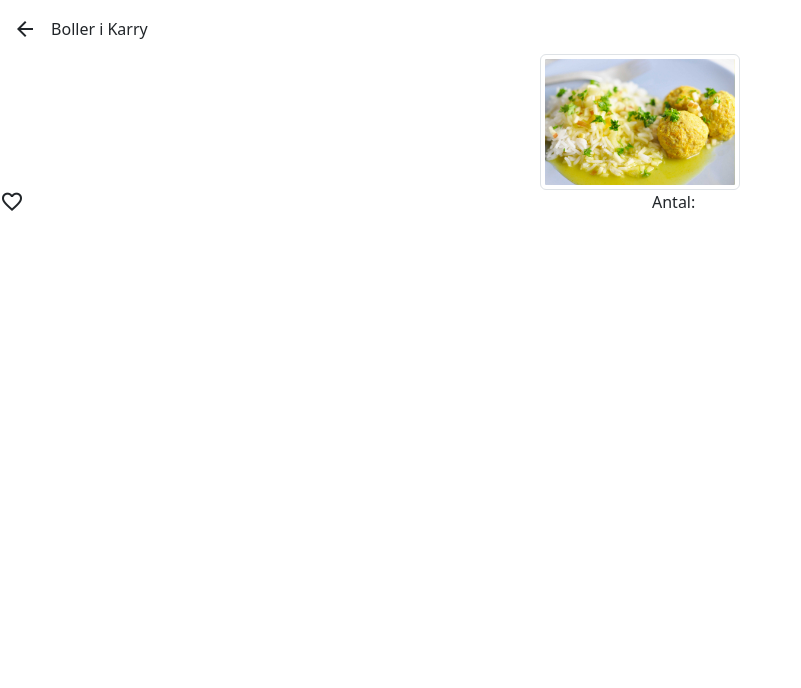
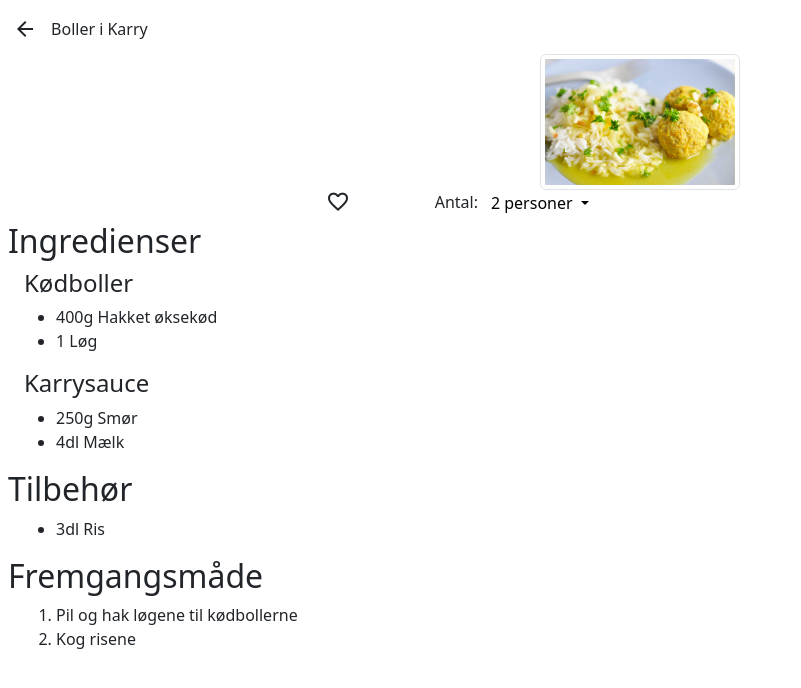
Before and after one commit to pete662f/BudgetBite, a plain HTML site: page recipe.html in a window 1280 px wide. Shown: the whole page, without its empty margins (0-801 px from the left). Drawn offline with nearby package versions, Linux system fonts and the light colour scheme.

Commit message:
alkfbh
kuigef

```diff
--- a/recipe.html
+++ b/recipe.html
@@ -19,17 +19,60 @@
             <img src="/images/Boller-i-karry-scaled.jpg" style="width: 200px;" class="img-thumbnail">
         </center>
         <div class="row">
-            <div class="col">
+            <div class="col-3">
+
+            </div>
+            <div class="col-1">
                 <span class="material-symbols-outlined">favorite</span>
             </div>
-            <div class="col">Antal:
-                <ul class="dropdown-menu text-small shadow">
-                    <li><a class="dropdown-item" href="#">2 personer</a></li>
-                    <li><a class="dropdown-item" href="#">4 personer</a></li>
-                    <li><hr class="dropdown-divider"></li>
-                    <li><a class="dropdown-item" href="#">6 personer</a></li>
-                  </ul>
+            <div class="col-5 d-flex">Antal:
+                <div class="dropdown">
+                    <button class="btn btn-secondary dropdown-toggle pt-0" type="button" data-bs-toggle="dropdown" aria-expanded="false" style="color: black; border-color: white; background: white;">
+                    2 personer
+                    </button>
+                    <ul class="dropdown-menu">
+                      <li><a class="dropdown-item" href="#">2 peronser</a></li>
+                      <li><a class="dropdown-item" href="#">4 personer</a></li>
+                      <li><a class="dropdown-item" href="#">8 personer</a></li>
+                    </ul>
+                  </div>
             </div>
-          </div>
+        </div>
+        <h2 class="ps-2">Ingredienser</h2>
+        <h4 class="ps-4">Kødboller</h4>
+        <ul>
+            <div class="row ps-4">
+                <div class="col">
+                    <li>400g Hakket øksekød</li>
+                    <li>1 Løg</li>
+                </div>
+            </div>
+        </ul>
+        <h4 class="ps-4">Karrysauce</h4>
+        <ul>
+            <div class="row ps-4">
+                <div class="col">
+                    <li>250g Smør</li>
+                    <li>4dl Mælk</li>
+                </div>
+            </div>
+        </ul>
+        <h2 class="ps-2">Tilbehør</h2>
+        <ul>
+            <div class="row ps-4">
+                <div class="col">
+                    <li>3dl Ris</li>
+                </div>
+            </div>
+        </ul>
+        <h2 class="ps-2">Fremgangsmåde</h2>
+        <ol>
+            <div class="row ps-4">
+                <div class="col">
+                    <li>Pil og hak løgene til kødbollerne</li>
+                    <li>Kog risene</li>
+                </div>
+            </div>
+        </ol>
     </body>
 </html>
```
